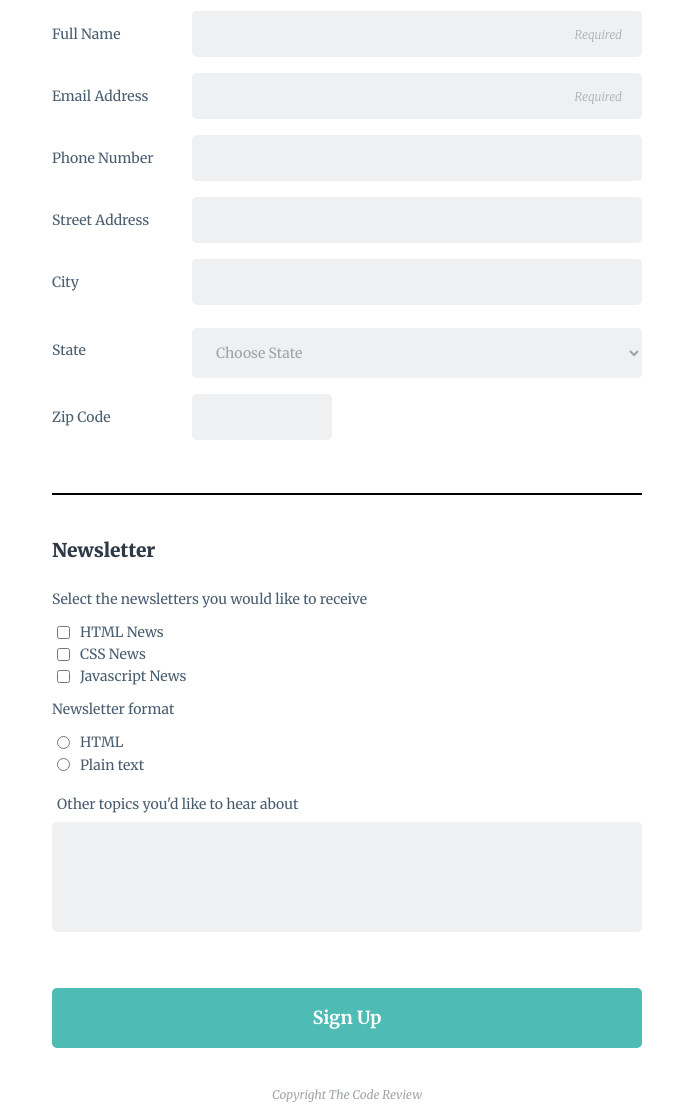
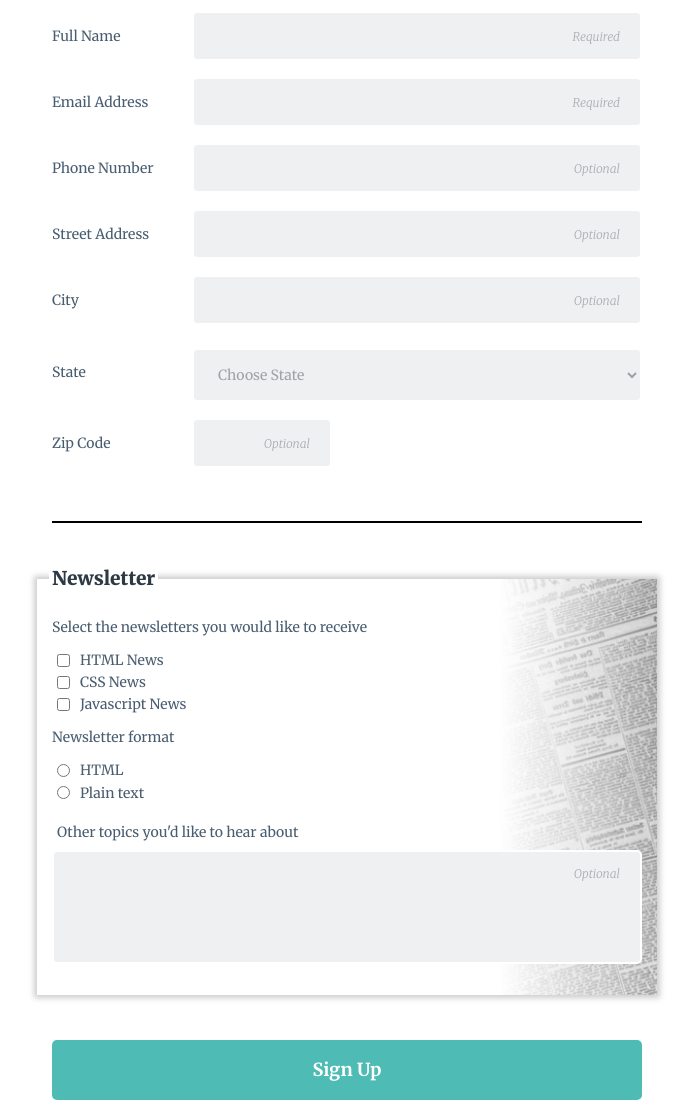
Before and after one commit to Tony-P-repository/project3, a plain HTML site: page index.html in a window 1280 px wide. Shown: the part 295-1415 px from the top of the page, without its empty margins (293-986 px from the left). Drawn offline with Linux system fonts and the light colour scheme.

Commit message:
styling and state changes

```diff
--- a/css/styles.css
+++ b/css/styles.css
@@ -105,8 +105,10 @@ footer p {
 input,
 textarea,
 select {
-  border: none;
+  border: 2px solid white;
   background-color: #eff0f1;
+  transition: border-color 0.5s, background-color 0.5s;
+
   padding: 15px 20px;
   border-radius: 5px;
   resize: none;
@@ -159,6 +161,9 @@ legend {
   color: #2d3945;
   font-size: 19px;
   font-weight: 900;
+  background-color: white;
+  padding: 0 3px;
+  margin-left: -3px;
 }
 
 label,
@@ -170,6 +175,7 @@ label,
 button {
   font-size: 18px;
   font-weight: bolder;
+  margin-top: 20px;
 }
 
 .form-footer p {
@@ -179,7 +185,8 @@ button {
   font-style: italic;
 }
 
-input::placeholder {
+input::placeholder,
+textarea::placeholder {
   text-align: right;
   color: #a8adb2;
   font-size: 12px;
@@ -193,14 +200,31 @@ select option:first-child {
   font-weight: 300;
 }
 
-
-/* ======================== interactive ====================== */
+select {
+  background-position: top 50% right 10px;
+}
 
 input:focus,
 textarea:focus,
 select:focus {
   border-color: #46698b;
+  background-color: white;
+  outline: none;
 }
+
+input:focus::-webkit-input-placeholder,
+textarea:focus::-webkit-input-placeholder {
+  font-size: 0;
+}
+
+.newsletter-fieldset {
+  background: linear-gradient(to right, rgba(255, 255, 255, 1.0) calc(100% - 158px), rgba(255, 255, 255, 0.4)),
+              no-repeat right url("../img/ccnewspaper.png"),
+              #f5f5f5;
+  background-size: contain;
+  box-shadow: 0 0 6px 3px #CCC;
+}
+
 
 /* ======================== media ====================== */
 
--- a/index.html
+++ b/index.html
@@ -26,28 +26,28 @@
             <ul class="flex">
               <li>
                 <label for="full-name">Full Name</label>
-                <input type="text" id="full-name" name="user_name" value="" placeholder="Required">
+                <input type="text" id="full-name" name="user_name" value="" placeholder="Required" required>
               </li>
               <li>
-                <label for="Email Address">Email Address</label>
-                <input type="email" id="email-address" name="user_email" value="" placeholder="Required">
+                <label for="email-address">Email Address</label>
+                <input type="email" id="email-address" name="user_email" value="" placeholder="Required" required>
               </li>
               <li>
                 <label for="phone-number">Phone Number</label>
-                <input type="tel" id="phone-number" name="user_phone" value="">
+                <input type="tel" id="phone-number" name="user_phone" value="" placeholder="Optional">
               </li>
               <li>
                 <label for="street-address">Street Address</label>
-                <input type="text" id="street-address" name="user_street" value="">
+                <input type="text" id="street-address" name="user_street" value="" placeholder="Optional">
               </li>
               <li>
                 <label for="city">City</label>
-                <input type="text" id="city" name="user_city" value="">
+                <input type="text" id="city" name="user_city" value="" placeholder="Optional">
               </li>
               <li>
                 <label for="state">State</label>
                 <select id="state" name="user_state">
-                  <option value="1" selected>Choose State</option>
+                  <option value="" hidden selected>Choose State</option>
                   <option value="AL">Alabama</option>
                 	<option value="AK">Alaska</option>
                 	<option value="AZ">Arizona</option>
@@ -102,7 +102,7 @@
                 </select>
               <li>
                 <label for="zip-code">Zip Code</label>
-                <input type="text" id="zip-code" name="user_zip_code" value="">
+                <input type="text" id="zip-code" name="user_zip_code" value="" placeholder="Optional">
               </li>
             </ul>
           </fieldset>
@@ -137,7 +137,7 @@
               </li>
               <li>
                 <label for="other-topics">Other topics you'd like to hear about</label>
-                <textarea id="other-topics" name="newsletter_other" rows="5" cols="80"></textarea>
+                <textarea id="other-topics" name="newsletter_other" rows="5" cols="80" placeholder="Optional"></textarea>
               </li>
             </ul>
           </fieldset>
@@ -148,7 +148,7 @@
             <p>Copyright The Code Review</p>
           </footer>
         </form>
-
+      </div>
     </main>
 
   </body>
```
Also changed, not shown: img/ccnewspaper.png (added).
